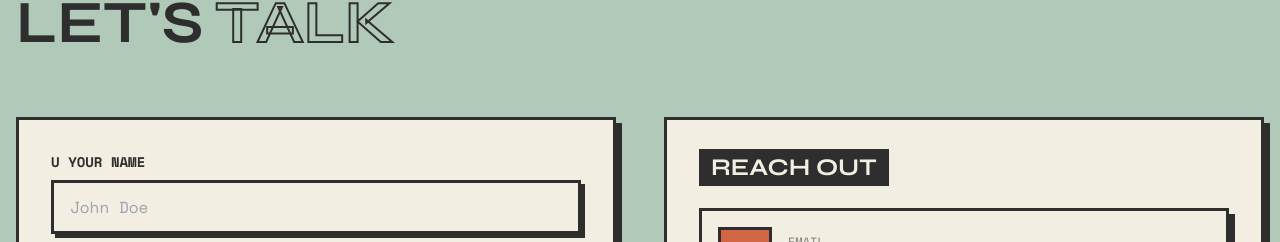
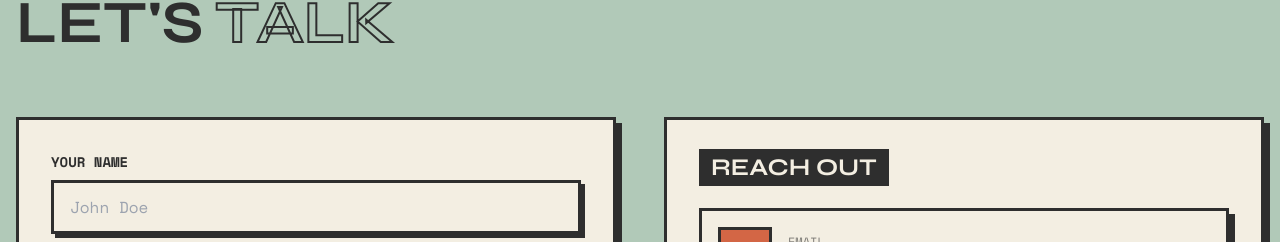
Before and after one commit to ridhwan497/portfolio-website, a React (Vite) app: page / in a window 1280 px wide. Shown: the part 4023-4265 px from the top of the page. Built offline with nearby package versions, Linux system fonts and the light colour scheme; the HTML template or start-up script is replaced by a standard one.

Commit message:
removed the U in contact section

```diff
--- a/src/components/ContactSection.tsx
+++ b/src/components/ContactSection.tsx
@@ -101,7 +101,6 @@ const ContactSection = () => {
             <form onSubmit={handleSubmit} className="brutal-box p-8 space-y-6">
               <div>
                 <label htmlFor="name" className="block font-bold uppercase text-sm mb-2">
-                  U
                   Your Name
                 </label>
                 <input
```
